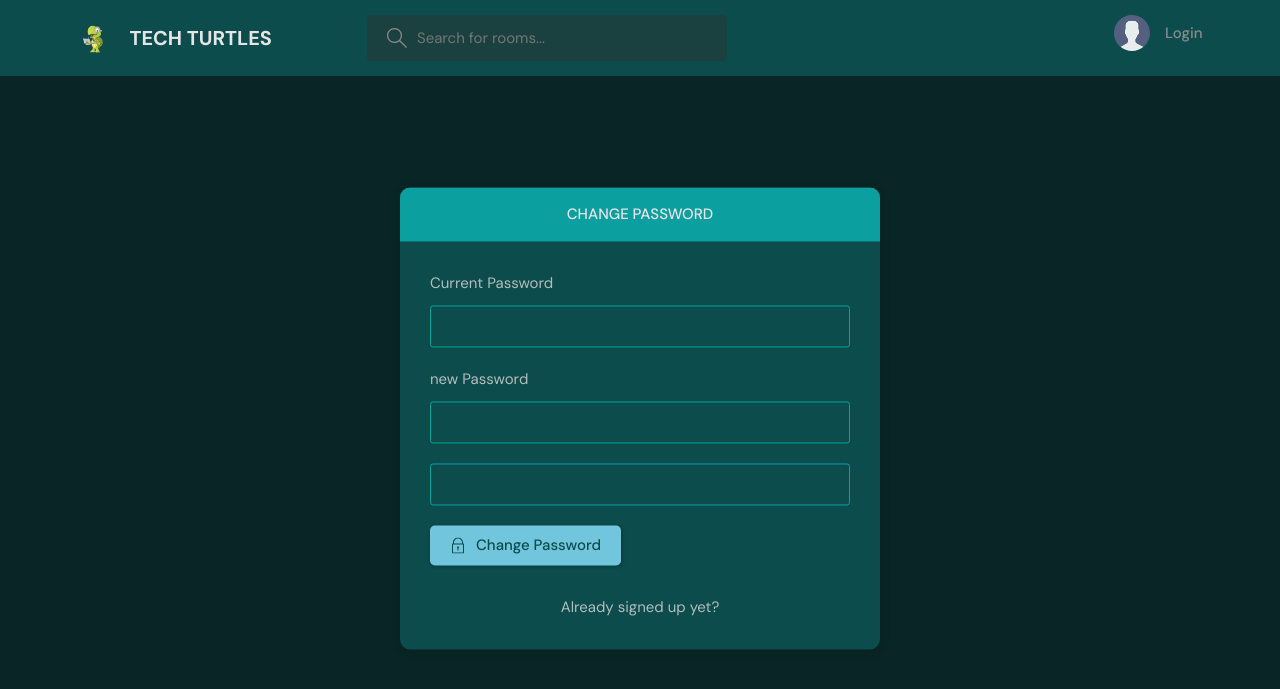
After one commit to nismalrfd/chatroom-django, a Django app: page /change_password in a window 1280 px wide. The commit adds this page. Shown: the top 689 px of the page. Run offline with Django 4.2, Linux system fonts and the light colour scheme.

Commit message:
change password function added

```diff
--- a/Tecturtles/urls.py
+++ b/Tecturtles/urls.py
@@ -21,5 +21,6 @@ from django.conf.urls.static import static
 urlpatterns = [
     path('admin/', admin.site.urls),
     path('',include('base.urls')),
+
 ]
 urlpatterns += static(settings.MEDIA_URL,document_root=settings.MEDIA_ROOT)
--- a/base/models.py
+++ b/base/models.py
@@ -7,6 +7,9 @@ class User(AbstractUser):
     email = models.EmailField(unique=True,null=True)
     bio = models.TextField(null=True)
     avatar = models.ImageField(null=True,default='avatar.svg')
+
+    USERNAME_FIELD = 'email'
+    REQUIRED_FIELDS = []
 
 
 # .
--- a/base/urls.py
+++ b/base/urls.py
@@ -1,5 +1,6 @@
 from django.contrib import admin
 from django.urls import path, include
+from django.contrib.auth import views as auth_views
 
 from base import views
 
@@ -19,6 +20,13 @@ urlpatterns = [
 
     path('updateUser', views.updateUser, name='updateUser'),
     path('topicPage', views.topicPage, name='topicPage'),
-    path('activityPage', views.activityPage, name='activityPage')
+    path('activityPage', views.activityPage, name='activityPage'),
+
+    path('change_password',views.change_password,name='change_password'),
+
+    path('reset_password',auth_views.PasswordResetView.as_view(), name="reset_password"),
+    path('reset_password_send', auth_views.PasswordResetDoneView.as_view(),name= "password_reset_done"),
+    path('reset/<uidb64>/<token>/', auth_views.PasswordResetConfirmView.as_view(), name="password_reset_confirm"),
+    path('reset_password_complete/', auth_views.PasswordResetCompleteView.as_view(),name ="password_reset_complete"),
 
 ]
--- a/base/views.py
+++ b/base/views.py
@@ -20,13 +20,13 @@ def loginage(request):
     if request.user.is_authenticated:
         return redirect('home')
     if request.method == 'POST':
-        username = request.POST.get('username')
+        email = request.POST.get('email')
         password = request.POST.get('password')
         try:
-            user = User.objects.get(username=username)
+            user = User.objects.get(email=email)
         except:
             messages.error(request, 'user does not exist')
-        user = authenticate(request, username=username, password=password)
+        user = authenticate(request, email=email, password=password)
         if user is not None:
             login(request, user)
             return redirect('home')
@@ -191,3 +191,23 @@ def topicPage(request):
 def activityPage(request):
     room_messages =Message.objects.all()
     return render(request,'activity.html',{'room_messages':room_messages})
+def change_password(request):
+    if request.method == 'POST':
+        current_password = request.POST['current_password']
+        new_password = request.POST['new_password']
+        confirm_password = request.POST['confirm_password']
+        if new_password == confirm_password:
+            user = User.objects.get(email=request.user.email)
+            success = user.check_password(current_password)
+            if success:
+                user.set_password(new_password)
+                user.save()
+                messages.success(request, 'Password Reset was Successfull')
+                return redirect('change_password')
+            else:
+                messages.success(request, 'Inavalid Password')
+                return redirect('change_password')
+        else:
+            messages.success(request, 'Passwords Does Not Match')
+            return redirect('updateUser')
+    return render(request, 'change_password.html')
--- /dev/null
+++ b/templates/change_password.html
@@ -0,0 +1,63 @@
+{% extends 'main.html' %}
+
+{% block content %}
+<main class="auth layout">
+
+  <div class="container">
+    <div class="layout__box">
+      <div class="layout__boxHeader">
+        <div class="layout__boxTitle">
+          <h3>Change Password</h3>
+        </div>
+      </div>
+      <div class="layout__body">
+
+            {% if messages %}
+          <ul class="messages">
+            {% for message in messages %}
+            {{ message }}
+           {% endfor %}
+          </ul>
+            {% endif %}
+        <form class="form" action="" method="POST">
+          {% csrf_token %}
+
+           <div class="form__group form__group">
+            <label for="room_name">Current Password</label>
+                <input class="input100" type="password" name="current_password">
+          </div>
+          <div class="form__group form__group">
+            <label for="room_name">new Password</label>
+                <input class="input100" type="password" name="new_password">
+          </div>
+          <div class="form__group">
+            <label for="password"> </label>
+            <input class="input100" type="password" name="confirm_password">
+
+          </div>
+
+
+          <button class="btn btn--main" type="submit">
+            <svg version="1.1" xmlns="http://www.w3.org/2000/svg" width="32" height="32" viewBox="0 0 32 32">
+              <title>lock</title>
+              <path
+                d="M27 12h-1v-2c0-5.514-4.486-10-10-10s-10 4.486-10 10v2h-1c-0.553 0-1 0.447-1 1v18c0 0.553 0.447 1 1 1h22c0.553 0 1-0.447 1-1v-18c0-0.553-0.447-1-1-1zM8 10c0-4.411 3.589-8 8-8s8 3.589 8 8v2h-16v-2zM26 30h-20v-16h20v16z">
+              </path>
+              <path
+                d="M15 21.694v4.306h2v-4.306c0.587-0.348 1-0.961 1-1.694 0-1.105-0.895-2-2-2s-2 0.895-2 2c0 0.732 0.413 1.345 1 1.694z">
+              </path>
+            </svg>
+
+            Change Password
+          </button>
+        </form>
+
+        <div class="auth__action">
+          <p>Already signed up yet?</p>
+<!--          <a href="{% url 'login' %}" class="btn btn&#45;&#45;link">Login</a>-->
+        </div>
+      </div>
+    </div>
+  </div>
+</main>
+{% endblock content %}
--- a/templates/edit-user.html
+++ b/templates/edit-user.html
@@ -27,6 +27,8 @@
             {{field}}
           </div>
           {% endfor %}
+          <a class="btn btn--dark" href="{% url 'change_password' %}">Change Password</a>
+
 
 
           <div class="form__action">
--- a/templates/login_register.html
+++ b/templates/login_register.html
@@ -25,7 +25,7 @@
           {% csrf_token %}
           <div class="form__group form__group">
             <label for="room_name">Email</label>
-            <input id="username" name="username" type="text" placeholder="enter name"/>
+            <input id="username" name="email" type="email" placeholder="enter name"/>
           </div>
           <div class="form__group">
             <label for="password">Password</label>
```
Also changed, not shown: Tecturtles/settings.py (+7 -1 lines), static/js/script.js (+0 -44 lines), base/migrations/0001_initial.py.
